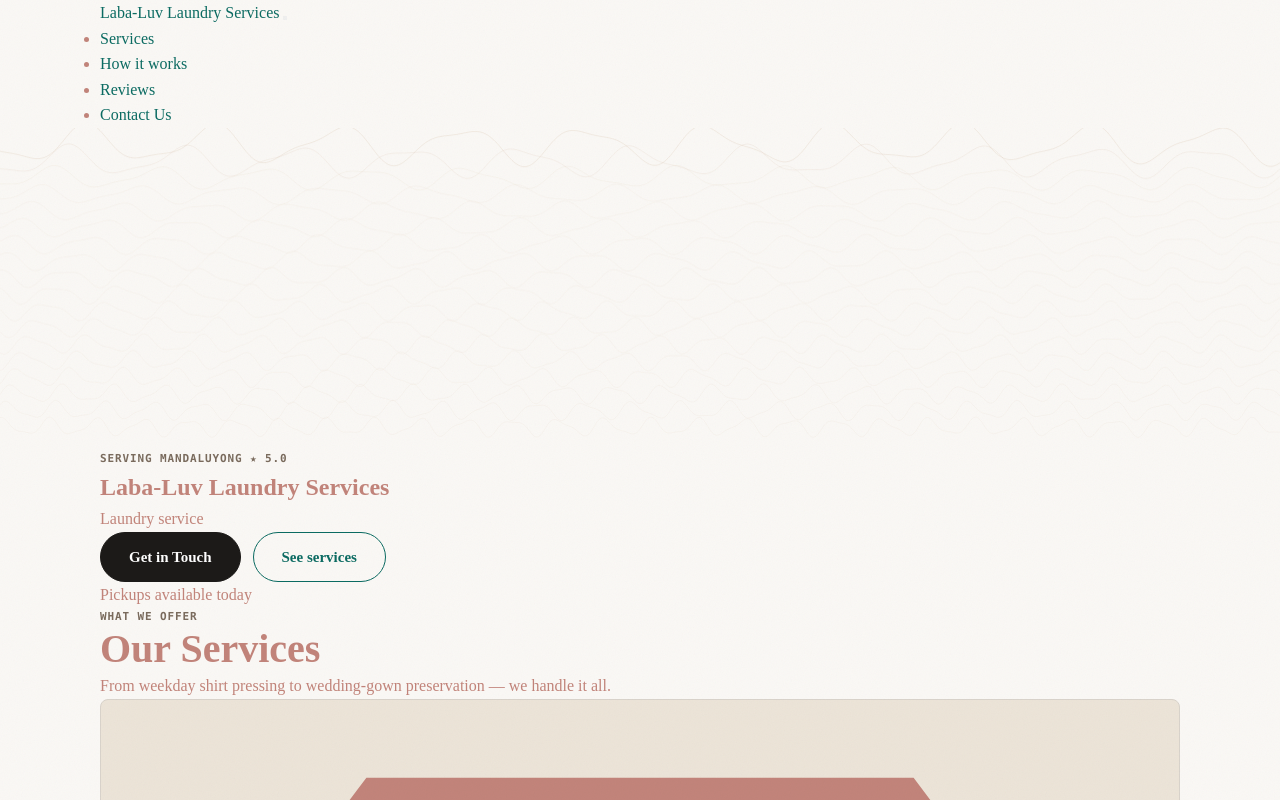
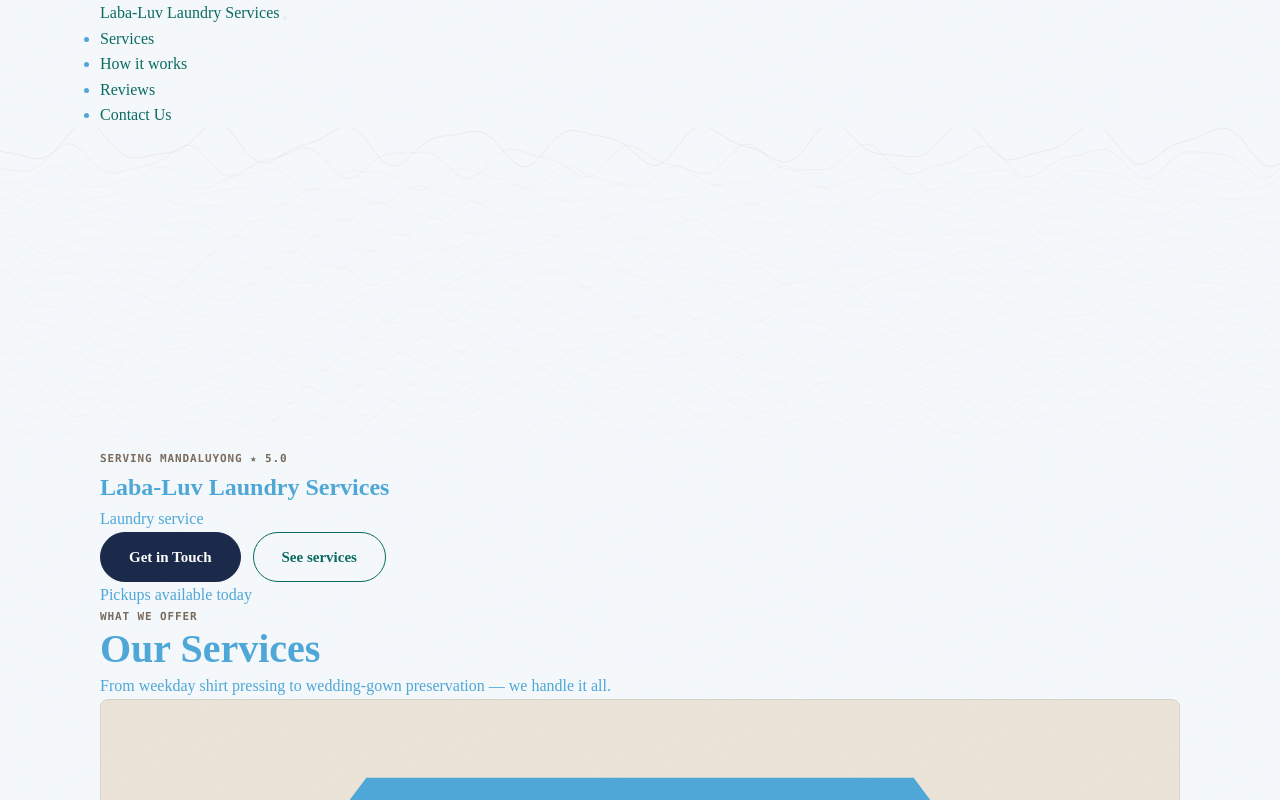
Before and after one commit to AllMites/laba-luv-laundry-services, a plain HTML site: page index.html in a window 1280 px wide. Shown: the top 800 px of the page. Drawn offline with Linux system fonts and the light colour scheme.

Commit message:
update: clean mockup (post-replace)

```diff
--- a/index.html
+++ b/index.html
@@ -8,16 +8,16 @@
 
 <style>
   :root {
-    --color-canvas:        #FAF8F5;
+    --color-canvas:        #F5F9FC;
     --color-surface:       #ece4d8;
-    --color-text:          #C2847A;
+    --color-text:          #4FA8D8;
     --color-muted:         #7a6b5d;
     --color-border:        #d9d3cb;
-    --color-accent:        #1C1A18;
+    --color-accent:        #1B2A4A;
     --color-accent-hover:  #8b5f30;
     --color-teal:          #0b6b62;
     --color-teal-hover:    #095750;
-    --color-input-bg:      #FAF8F5;
+    --color-input-bg:      #F5F9FC;
     --font-display:        Space+Grotesk;
     --font-body:           DM+Sans;
     --font-mono:           'JetBrains Mono', 'SFMono-Regular', Consolas, 'Liberation Mono', Menlo, Courier, monospace;
```
